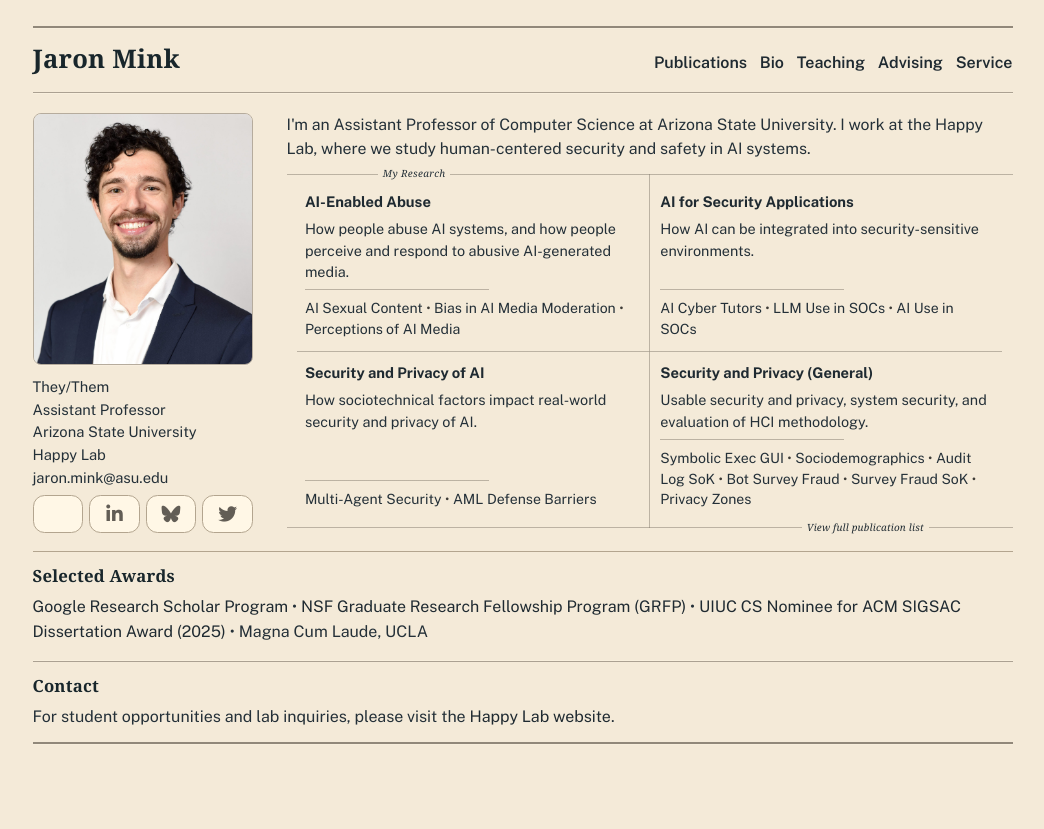
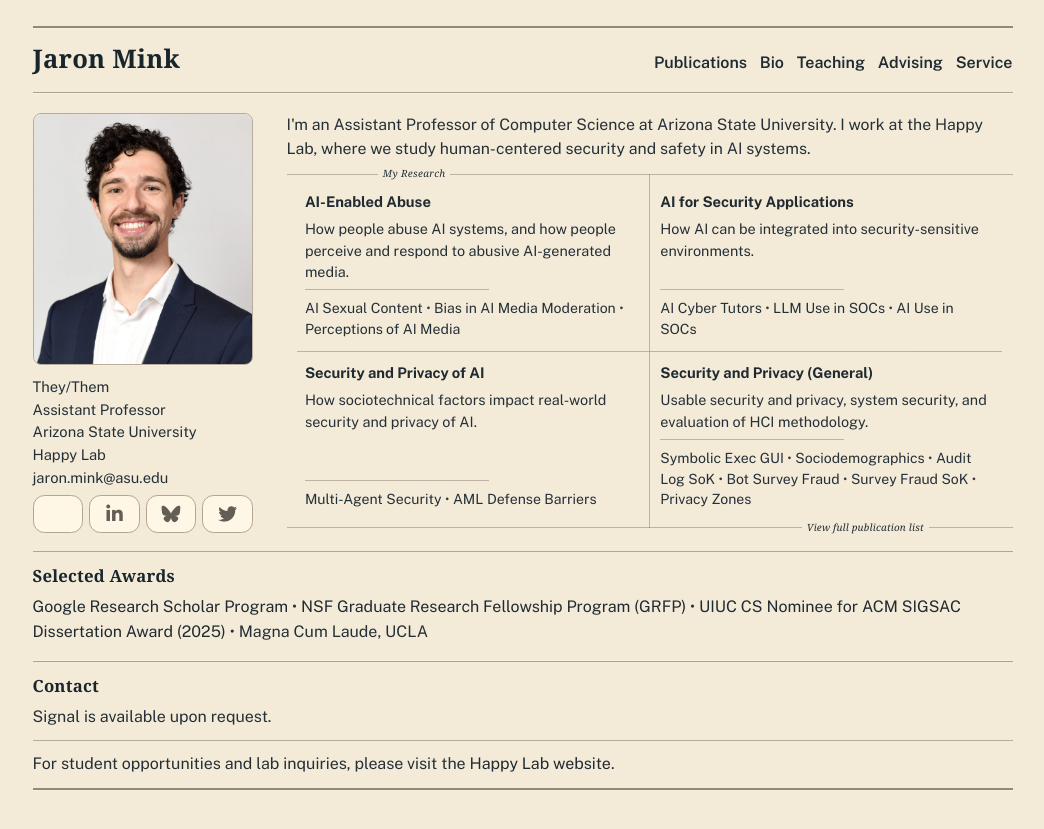
Before and after one commit to JaronMink/personal-website, a Jekyll site: the page built from index.md, in a window 1280 px wide. Shown: the top 829 px of the page, without its empty margins (110-1154 px from the left). Built offline with Jekyll 4.4.1, drawn with Linux system fonts in a browser that asks for light colours; some web fonts are replaced.

Commit message:
Add SOUPS SoK PDF and Signal contact note

```diff
--- a/_data/links.yml
+++ b/_data/links.yml
@@ -34,6 +34,7 @@ tompkins_arxiv26_pdf: https://arxiv.org/abs/2602.17448
 mink_arxiv26_pdf: https://arxiv.org/abs/2601.21028
 mink_factt_26_poster: /assets/pdf/posters/ai-generated-sexual-content_factt26_poster.pdf
 nath_arxiv26_pdf: https://arxiv.org/abs/2604.09998
+ali_soups_26_pdf: /assets/pdf/papers/survey-fraud-sok_soups26.pdf
 schroeder_de_witt_arxiv25_pdf: https://arxiv.org/abs/2505.02077
 li_chi_26_pdf: /assets/pdf/papers/i-can-se-clearly_chi26.pdf
 wei_usenix_24_pdf: /assets/pdf/papers/sociodemographic-solk_usenix24.pdf
--- a/_data/publications.yml
+++ b/_data/publications.yml
@@ -134,10 +134,14 @@
   venue: Symposium on Usable Privacy and Security (SOUPS), 2026
   areas:
   - non-ml-human-factors
+  links:
+  - label: PDF
+    url_key: ali_soups_26_pdf
+    style: primary
   citation:
     source: https://soups.page/
     verified_date: '2026-05-19'
-    notes: No PDF or final proceedings URL was available when this entry was added; citation uses the supplied SOUPS 2026 publication metadata.
+    notes: Citation uses the supplied SOUPS 2026 publication metadata.
     bibtex: |
       @inproceedings{ali2026mapping,
         author = {Shiza Ali and Wellington Esposito Barbosa and Matthias Fassl and Aditi Ganapathi and Jaron Mink and Adam J. Aviv},
--- a/_includes/contact-guidance.html
+++ b/_includes/contact-guidance.html
@@ -1,2 +1,6 @@
 {% assign profile = site.data.profile %}
-For student opportunities and lab inquiries, please visit the <a href="{{ profile.lab.url }}" target="_blank" rel="noopener noreferrer">{{ profile.lab.short_name }} website</a>.
+<div class="contact-guidance">
+  <p>Signal is available upon request.</p>
+  <hr class="contact-guidance-divider">
+  <p>For student opportunities and lab inquiries, please visit the <a href="{{ profile.lab.url }}" target="_blank" rel="noopener noreferrer">{{ profile.lab.short_name }} website</a>.</p>
+</div>
--- a/_sass/minimal-light.scss
+++ b/_sass/minimal-light.scss
@@ -2826,6 +2826,18 @@ td {
   margin-bottom: 0;
 }
 
+.contact-guidance p {
+  margin: 0;
+}
+
+.contact-guidance-divider {
+  width: 100%;
+  height: 1px;
+  margin: 0.65rem 0;
+  border: 0;
+  background: color-mix(in srgb, var(--map-rule) 54%, transparent);
+}
+
 .home-awards {
   margin-top: 0;
   padding-top: 0.9rem;
--- a/index.md
+++ b/index.md
@@ -136,5 +136,5 @@ description: Assistant Professor Jaron Mink studies human-centered security for
 
 <section class="home-contact">
   <h2>Contact</h2>
-  <p>{% include contact-guidance.html %}</p>
+  {% include contact-guidance.html %}
 </section>
```
Also changed, not shown: 1 other file.
